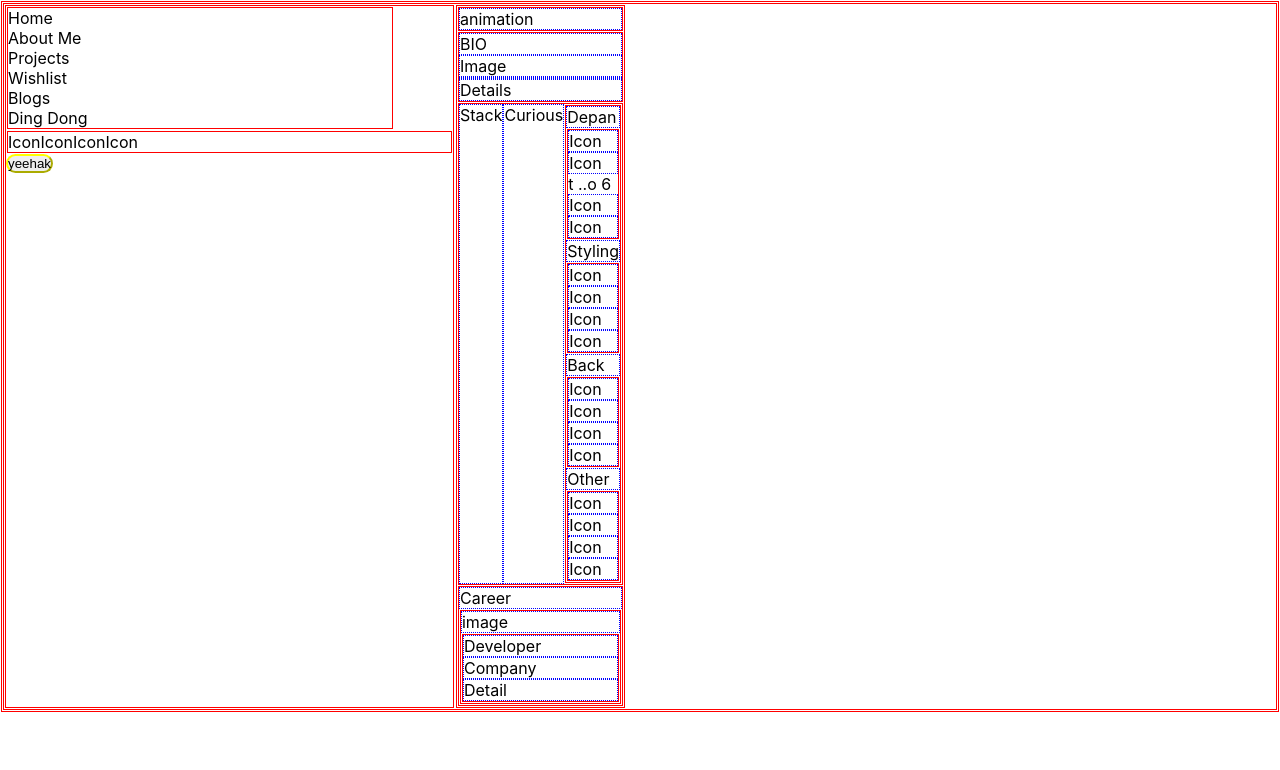
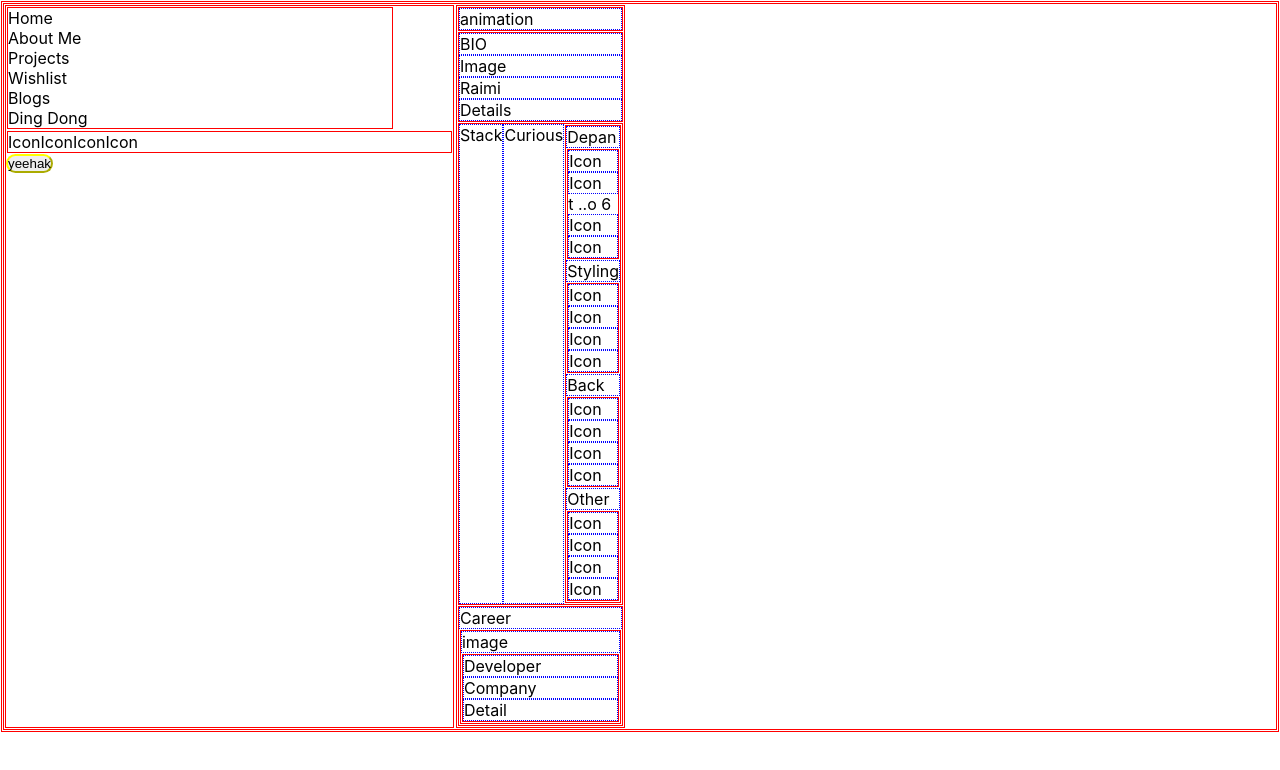
Before and after one commit to remy2495/portfolio, a Next.js app: page / in a window 1280 px wide. Shown: the top 770 px of the page. Built offline with nearby package versions, Linux system fonts and the light colour scheme.

Commit message:
change ts to js

```diff
--- /dev/null
+++ b/constant/biography.js
@@ -0,0 +1,3 @@
+export const biography = {
+    name: "Raimi",
+};
```
